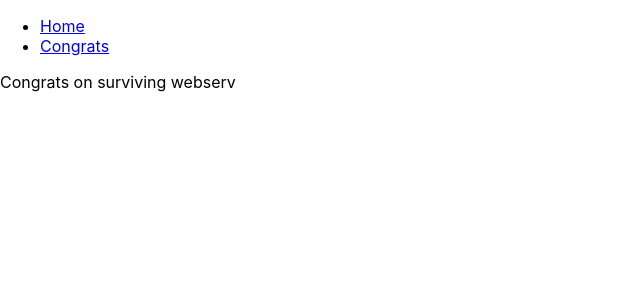
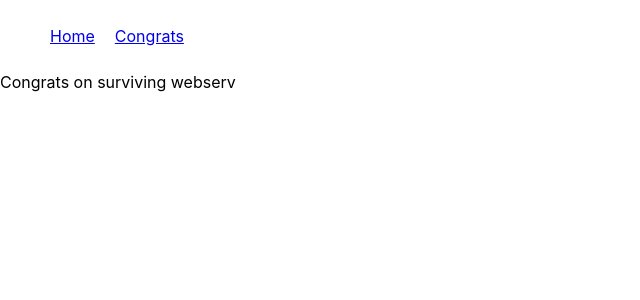
Before and after one commit to philippschwarzmueller/transcendence, a React (Create React App) app in the folder frontend/: page /congrats in a window 1280 px wide. Shown: the top 300 px of the page, without its empty margins (0-640 px from the left). Built offline with nearby package versions, Linux system fonts and the light colour scheme.

Commit message:
style navbar

```diff
--- a/frontend/src/App.css
+++ b/frontend/src/App.css
@@ -4,7 +4,7 @@
 
 .App-header {
   background-color: rgb(85, 170, 170);
-  min-height: 100vh;
+  min-height: 90vh;
   display: flex;
   flex-direction: column;
   align-items: center;
--- a/frontend/src/routes/root.tsx
+++ b/frontend/src/routes/root.tsx
@@ -4,10 +4,14 @@ import { Outlet, Link } from "react-router-dom";
 const Root: React.FC = () => {
   return (
     <>
-      <nav>
-        <ul>
-          <li><Link to={"/react-basics"}>Home</Link></li>
-          <li><Link to={"/congrats"}>Congrats</Link></li>
+      <nav style={{ width: "100%" }}>
+        <ul style={{ listStyle: "none", display: "inline-flex" }}>
+          <li style={{ padding: 10 }}>
+            <Link to={"/react-basics"}>Home</Link>
+          </li>
+          <li style={{ padding: 10 }}>
+            <Link to={"/congrats"}>Congrats</Link>
+          </li>
         </ul>
       </nav>
       <div>
```
